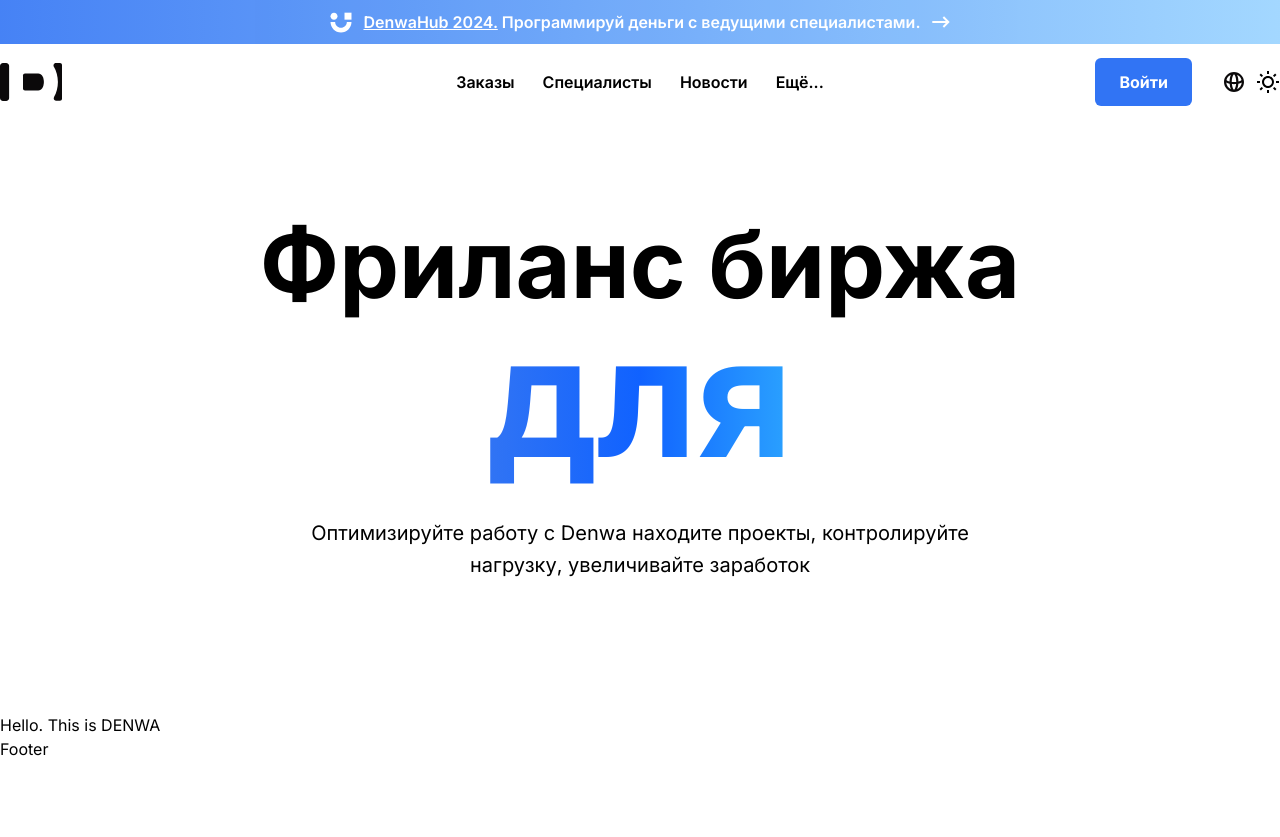
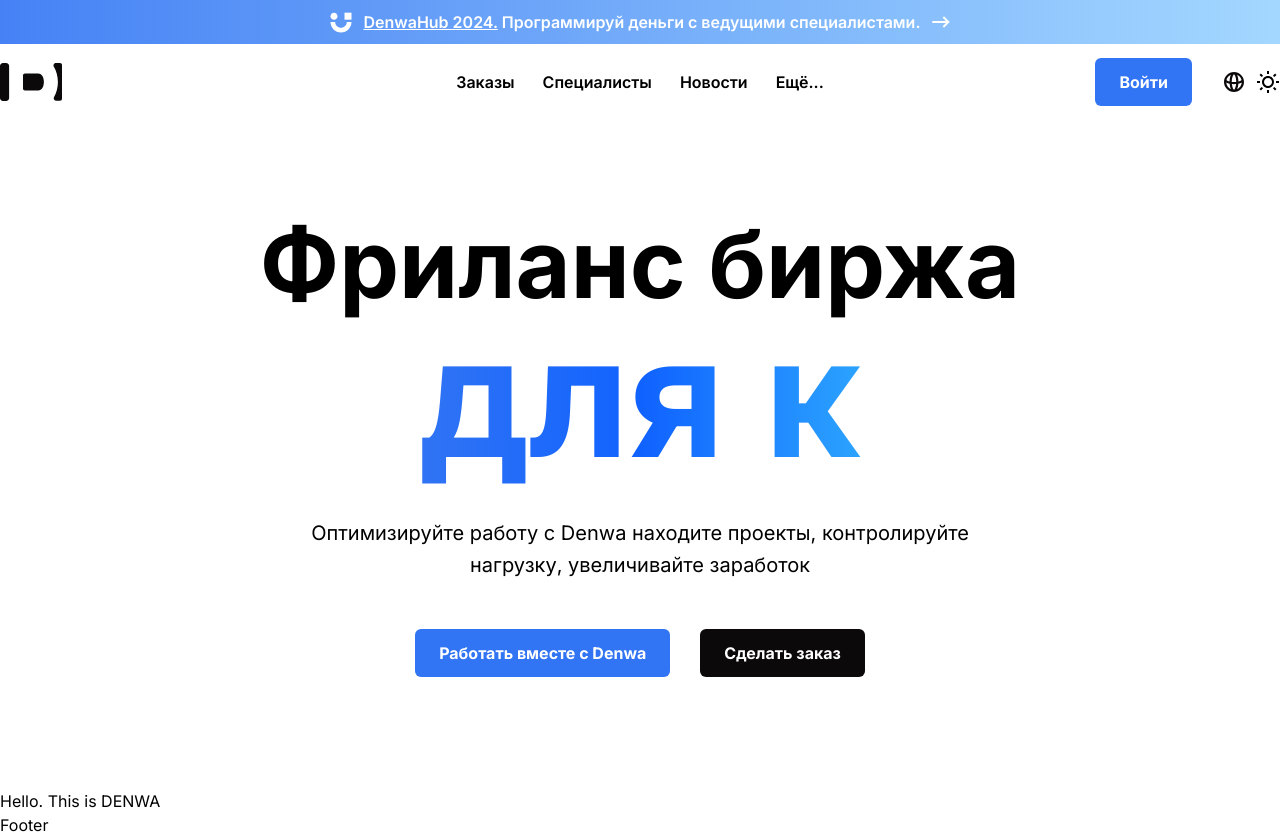
Before and after one commit to Project-DENWA/web-application, a Next.js app: page / in a window 1280 px wide. Before the commit the page ends 800 px from the top, so only its background shows below. Built offline with nearby package versions, Linux system fonts and the light colour scheme.

Commit message:
feat: first section

```diff
--- a/src/app/(marketing)/_components/AnimatedText/AnimatedText.tsx
+++ b/src/app/(marketing)/_components/AnimatedText/AnimatedText.tsx
@@ -8,11 +8,19 @@
 export default function AnimatedText() {
 
   const textVariants: IAnimatedText[] = useMemo(() => [
-    { text: 'шлюх' },
-    { text: 'наркоманов' },
-    { text: 'педофилов'},
-    { text: 'пидорасов'},
-    { text: 'зеков'}
+    { text: 'русских' },
+    { text: 'каждого' },
+    { text: 'программистов' },
+    { text: 'дизайнеров' },
+    { text: 'тестировщиков' },
+    { text: 'маркетологов' },
+    { text: 'писателей'},
+    { text: 'архитекторов'},
+    { text: 'копирайтеров'},
+    { text: 'фотографов'},
+    { text: 'видеографов'},
+    { text: 'переводчиков'},
+    { text: 'модельеров'},
   ], []);
 
   const [displayedText, setDisplayedText] = useState('');
@@ -24,28 +32,28 @@
     const animateText = async () => {
       const currentWord = textVariants[currentWordIndex].text;
 
-      // Набор текста
+      // Text typesetting
       for (let i = 0; i <= currentWord.length; i++) {
         if (!isMounted) return;
 
         setDisplayedText(currentWord.substring(0, i));
 
-        await new Promise((resolve) => setTimeout(resolve, 200));
+        await new Promise((resolve) => setTimeout(resolve, 100));
       }
 
-      // Задержка перед стиранием
+      // Delay before erasing
       await new Promise((resolve) => setTimeout(resolve, 3000));
 
-      // Стирание текста
+      // Text erasure
       for (let i = currentWord.length; i >= 0; i--) {
         if (!isMounted) return;
 
         setDisplayedText(currentWord.substring(0, i));
 
-        await new Promise((resolve) => setTimeout(resolve, 200));
+        await new Promise((resolve) => setTimeout(resolve, 100));
       }
 
-      // Переход к следующему слову с задержкой
+      // Going to the next word with a delay
       await new Promise((resolve) => setTimeout(resolve, 700));
       setCurrentWordIndex((prevIndex) => (prevIndex + 1) % textVariants.length);
     };
--- a/src/app/(marketing)/_components/PromoSection/PromoSection.module.scss
+++ b/src/app/(marketing)/_components/PromoSection/PromoSection.module.scss
@@ -7,7 +7,7 @@
 
    padding: 112px 0;
 
-    .mainTitleContainer {
+   .title {
       display: flex;
       align-items: center;
       flex-direction: column;
@@ -21,14 +21,27 @@
          font-size: 166px;
          font-weight: 700;
          line-height: 201px;
-            background: linear-gradient(90.00deg, rgb(49, 116, 244), rgb(16, 98, 255), rgb(43, 163, 255));
+         background: linear-gradient(
+            90deg,
+            rgb(49, 116, 244),
+            rgb(16, 98, 255),
+            rgb(43, 163, 255)
+         );
          -webkit-background-clip: text;
          background-clip: text;
          color: transparent;
          text-align: center;
       }
    }
-    .descriptionContainer {
+
+   .promoContainer {
+      display: flex;
+      flex-direction: column;
+      align-items: center;
+      justify-content: center;
+      gap: 48px;
+
+      div {
          p {
             font-size: 20px;
             font-weight: 400;
@@ -39,5 +52,11 @@
             text-align: center;
          }
       }
+   }
 
+   a {
+      display: flex;
+      align-items: center;
+      gap: 30px;
    }
+}
--- a/src/app/(marketing)/_components/PromoSection/PromoSection.tsx
+++ b/src/app/(marketing)/_components/PromoSection/PromoSection.tsx
@@ -1,20 +1,26 @@
-import css from '@/app/(marketing)/_components/PromoSection/PromoSection.module.scss'
-import { Button } from '@/shared/ui/button'
-import AnimatedText from '../AnimatedText/AnimatedText';
+import css from "@/app/(marketing)/_components/PromoSection/PromoSection.module.scss"
+import { Button } from "@/shared/ui/button"
+import AnimatedText from "../AnimatedText/AnimatedText"
+import Link from "next/link"
 
 export default function PromoSection() {
    return (
       <article className={css.wrapper}>
-      <div className={css.mainTitleContainer}>
-        <h1>
-          Фриланс биржа
-        </h1>
-        <AnimatedText/>
+         <div className={css.title}>
+            <h1>Фриланс биржа</h1>
+            <AnimatedText />
          </div>
-      <div className={css.descriptionContainer}>
-        <p>Оптимизируйте работу с Denwa находите проекты, контролируйте нагрузку, увеличивайте заработок</p>
+        <div className={css.promoContainer}>
+         <div>
+            <p>
+               Оптимизируйте работу с Denwa находите проекты, контролируйте
+               нагрузку, увеличивайте заработок
+            </p>
          </div>
-      <div className={css.functionalBtnsContainer}>
+          <Link href={"/signin"}>
+            <Button variant='default'>Работать вместе с Denwa</Button>
+            <Button variant='dark'>Сделать заказ</Button>
+          </Link>
         </div>
       </article>
    )
--- a/src/shared/ui/button.tsx
+++ b/src/shared/ui/button.tsx
@@ -10,8 +10,8 @@
     variants: {
       variant: {
         default: "bg-light-main-colored-100 text-light-text-primary hover:bg-[linear-gradient(90.00deg, rgb(49, 116, 244) -0.313%,rgb(153, 211, 255) 99.965%)] dark:bg-dark-main-colored-100 dark:text-light-text-primary dark:hover:bg-[linear-gradient(90.00deg, rgb(49, 116, 244) -0.313%,rgb(153, 211, 255) 99.965%)]",
-        destructive:
-          "bg-red-500 text-neutral-50 hover:bg-red-500/90 dark:bg-red-900 dark:text-neutral-50 dark:hover:bg-red-900/90",
+        dark:
+          "bg-light-main-dark text-light-text-primary hover:bg-[#0e0c0c] dark:bg-dark-main-full-white dark:hover:bg-dark-main-bg-main  dark:text-dark-text-primar py-3 px-6 text-[16px] font-bold",
         outline:
           "border border-neutral-200 bg-white hover:bg-neutral-100 hover:text-neutral-900 dark:border-neutral-800 dark:bg-neutral-950 dark:hover:bg-neutral-800 dark:hover:text-neutral-50",
         secondary:
```
Lines whose indentation alone changed are shown as unchanged.
